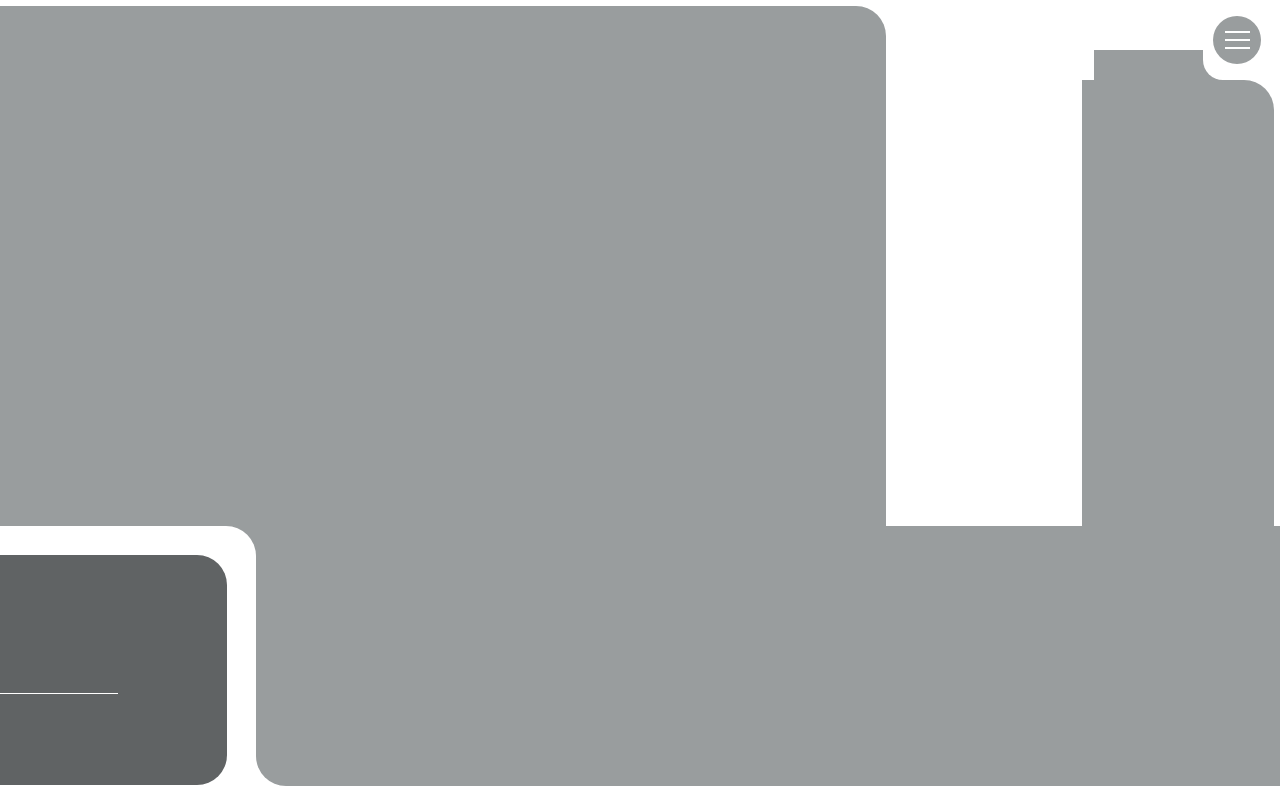
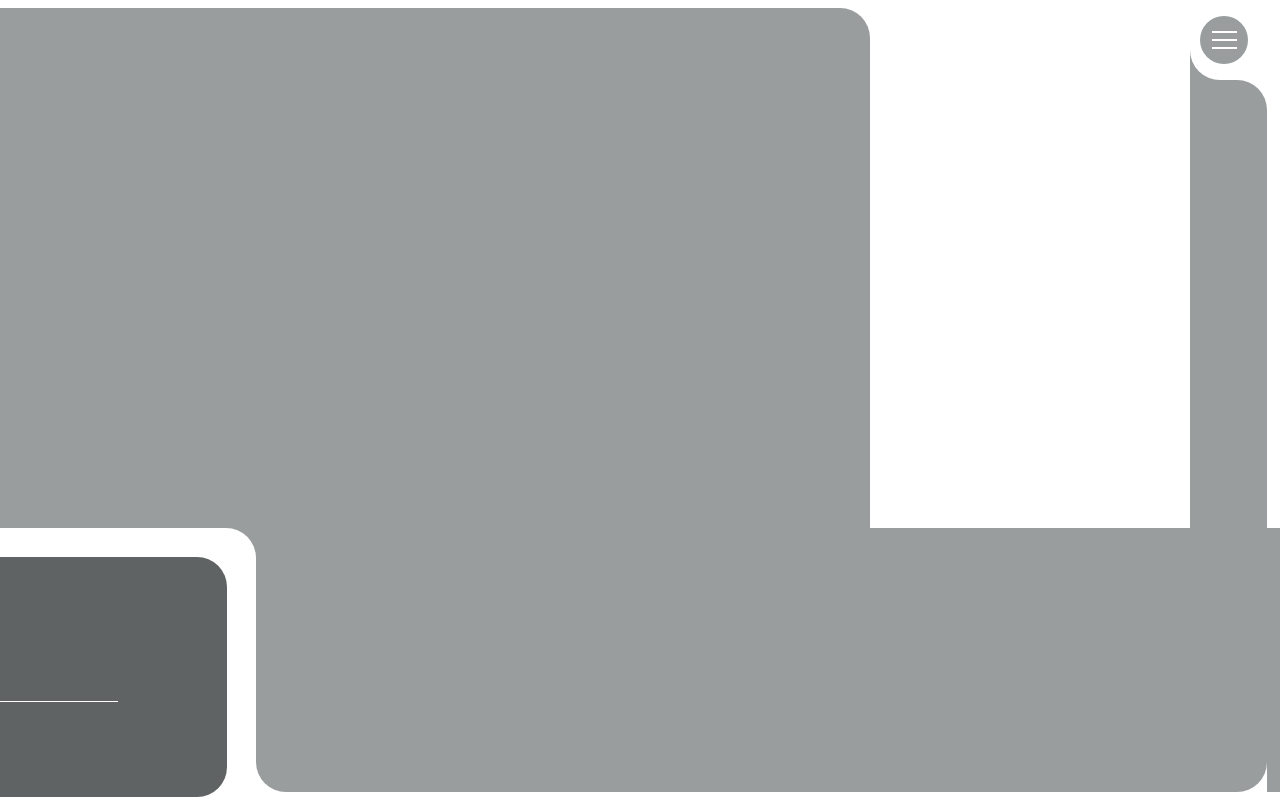
Before and after one commit to HugoVarloud/portfolio, a React (Vite) app in the folder portfolio-hugo-varloud-meyer/: page / in a window 1280 px wide. Shown: the top 800 px of the page. Built offline with nearby package versions, Linux system fonts and the light colour scheme.

Commit message:
top right curve overhaul and responsive

```diff
--- a/portfolio-hugo-varloud-meyer/src/App.css
+++ b/portfolio-hugo-varloud-meyer/src/App.css
@@ -1,3 +1,5 @@
+@import url('https://fonts.googleapis.com/css?family=Roboto:700');
+
 html {
   scroll-behavior: smooth;
 }
--- a/portfolio-hugo-varloud-meyer/src/components/Home/Home.css
+++ b/portfolio-hugo-varloud-meyer/src/components/Home/Home.css
@@ -6,11 +6,11 @@
     flex-direction: column;
     align-items: center;
     background-color: #999d9e;
-    margin-top: 6px;
-    margin-left: 0.5%;
-    margin-right: 0.5%;
+    margin-top: 1vh;
+    margin-left: 1vw;
+    margin-right: 1vw;
     border-radius: 30px 30px 0% 30px;
-    width: 93.5vw;
+    width: 92vw;
 }
 
 .section1 {
@@ -24,49 +24,70 @@
 
 /* CURVE BOTTOM PART START */
 
-.topDiv {
+
+ .topDiv {
     position: absolute;
+    width: 6vw;
+    height: 100vh;
     background-color: #ffffff;
-    width: 3%;
-    height: 4%;
-    z-index: 4;
-    top: 6%;
-    right: 3%;
-    border-bottom-left-radius: 20px;
+    right: 1vw;
+    top: 0;
+    z-index: 5;
+}
+
+.topLeft {
+    position: absolute;
+    width: 100%;
+    height: 10%;
+    top: 0;
+    left: 0;
+    background-color: #999d9e;
 }
 
 .topRight {
-    width: 15%;
-    height: 60%;
+    position: absolute;
+    width: 100%;
+    height: 89vh;
+    top: 10%;
     background-color: #999d9e;
-    top: 10%;
-    right: 0.5%;
-    position: absolute;
+    border-bottom-right-radius: 30px;
     border-top-right-radius: 30px;
 }
 
-.topMiddle {
-    width: 10%;
-    height: 10%;
+.topCover {
+    position: absolute;
+    width: 100%;
+    height: 100%;
+    background-color: #ffffff;
+    border-bottom-left-radius: 30px;
+    z-index: 1;
+}
+
+/*
+.topCover {
+    position: absolute;
+    width: 100%;
+    height: 270px;
+    background-color: #ffffff;
+    border-top-right-radius: 30px;
+    z-index: 1;
+}
+
+.topRight {
+    position: absolute;
+    top: 0;
+    padding: 1rem;
+    width: -webkit-fill-available;
+    left: 30%;
+    height: 228px;
+    min-height: 20px;
     background-color: #999d9e;
-    top: 50px;
-    right: 4.5%;
-    position: absolute;
-    z-index: -1;
-}
-/*
-.topLeft {
-    background-color: #999d9e;
-    top: 6px;
-    right: 90px;
-    position: absolute;
-    width: 5%;
-    height: 15%;
-    z-index: 5;
-    border-top-right-radius: 30px;
+    border-bottom-left-radius: 30px;
+    border-bottom-right-radius: 30px;
+    margin-right: 0.5%;
 } */
 
-/* CURVE PART END */
+/* END OF TOP RIGHT CORNER CUVER */
 
 /* CURVE BOTTOM PART START */
 
@@ -97,15 +118,14 @@
 .right {
     position: absolute;
     top: 0;
-    padding: 1rem;
     width: -webkit-fill-available;
     left: 30%;
-    height: 228px;
+    height: 33vh;
     min-height: 20px;
     background-color: #999d9e;
     border-bottom-left-radius: 30px;
     border-bottom-right-radius: 30px;
-    margin-right: 0.5%;
+    margin-right: 1vw;
 }
 
 .bottomDiv {
@@ -122,7 +142,7 @@
     background-color: #606364;
     color: #ffffff;
     width: 90%;
-    height: 100%;
+    height: 30vh;
     z-index: 1;
     position: absolute;
     margin: 5%;
--- a/portfolio-hugo-varloud-meyer/src/components/Home/Home.jsx
+++ b/portfolio-hugo-varloud-meyer/src/components/Home/Home.jsx
@@ -1,16 +1,18 @@
-import React, { useEffect, useState } from 'react';
+import React from 'react';
 import "./Home.css";
 
 const Home = () => {
   return (
     <>
-    <div className='home-container'>
-      <section className="section1"></section>
-    </div>
-      <div className='topDiv'></div>
-      <div className='topLeft'></div>
-      <div className='topMiddle'></div>
-      <div className='topRight'></div>
+      <div className='home-container'>
+        <section className="section1"></section>
+      </div>
+      <div className='topDiv'>
+        <div className='topLeft'>
+          <div className='topCover'></div>
+        </div>
+        <div className='topRight'></div>
+      </div>
       <div className='bottomDiv'>
         <div className='left'>
           <div className='curve'></div>
--- a/portfolio-hugo-varloud-meyer/src/components/Navbar/Navbar.css
+++ b/portfolio-hugo-varloud-meyer/src/components/Navbar/Navbar.css
@@ -1,4 +1,4 @@
-@import url('https://fonts.googleapis.com/css2?family=Poppins:wght@300;400;500;600;700;800;900&display=swap');
+@import url('https://fonts.googleapis.com/css?family=Roboto:700');
 
 body {
   margin: 0;
@@ -54,7 +54,7 @@ body {
   height: 48px;
   width: 48px;
   position: fixed;
-  right: 1.5%;
+  right: 2.5vw;
   top: 2%;
   z-index: 9;
   background-color: #999d9e;
```
